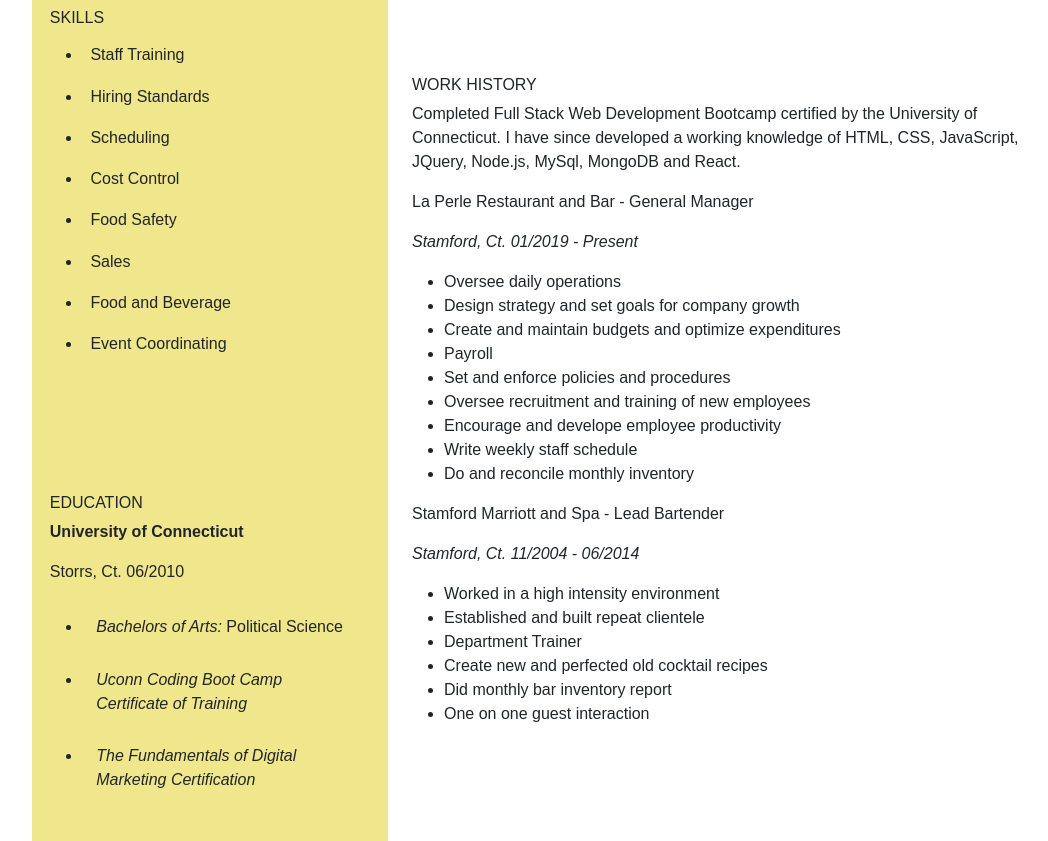
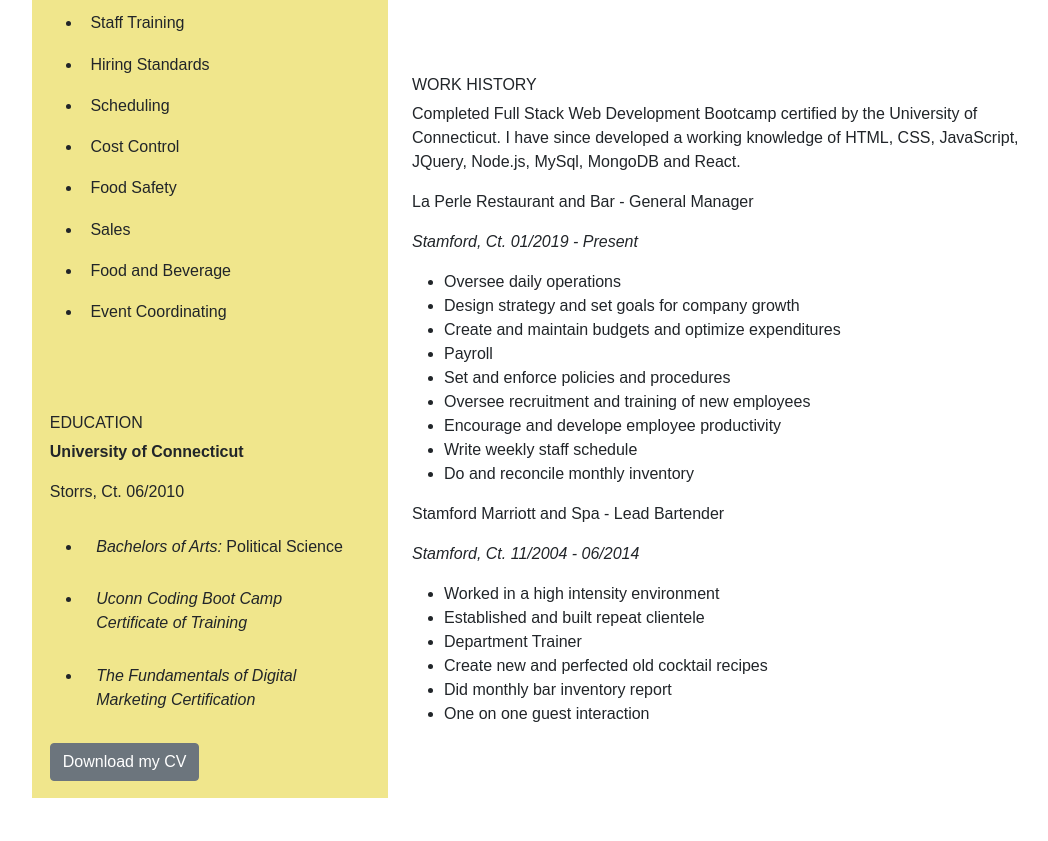
Before and after one commit to srad25/Resume, a plain HTML site: page index.html in a window 1280 px wide. Shown: the part 337-1178 px from the top of the page, without its empty margins (50-1098 px from the left). After the commit the page ends 1135 px from the top, so only its background shows below. Drawn offline with nearby package versions, Linux system fonts and the light colour scheme.

Commit message:
second commit

```diff
--- a/index.html
+++ b/index.html
@@ -46,6 +46,7 @@
                                     <li><em>The Fundamentals of Digital Marketing Certification</em></li>
                                     </ul>
                                 </div>
+                                <a href="RegResume.pdf" class="btn btn-secondary">Download my CV</a>
                              </div>
                          </div>
 
--- a/style.css
+++ b/style.css
@@ -28,8 +28,8 @@
     background-color: khaki;
 }
 .skills {
-    padding-bottom: 35%;
-    padding-top: 30%;
+    padding-bottom: 20%;
+    padding-top: 20%;
 }
 .skills li {
     padding: 3%;
```
Also changed, not shown: 2 other files.
